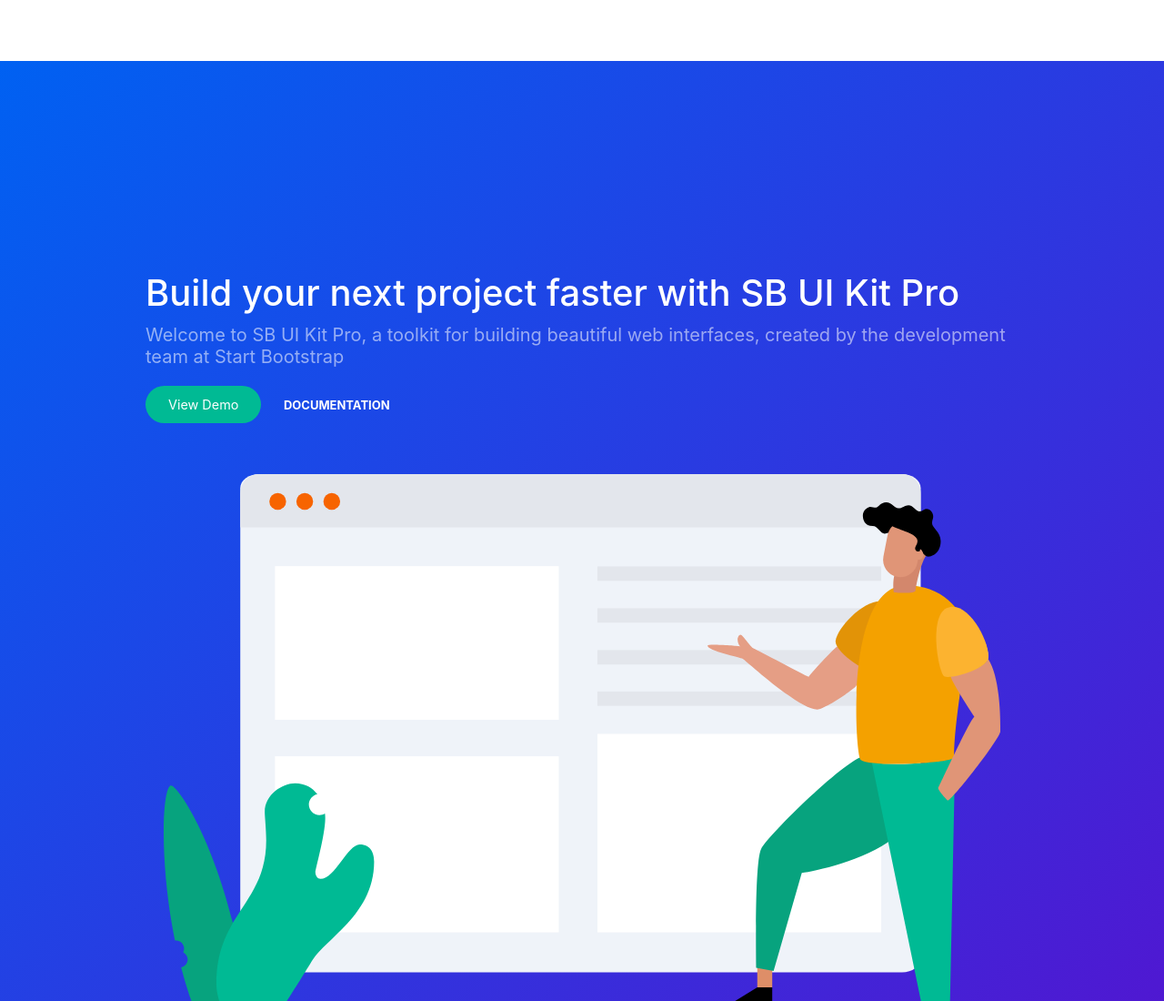
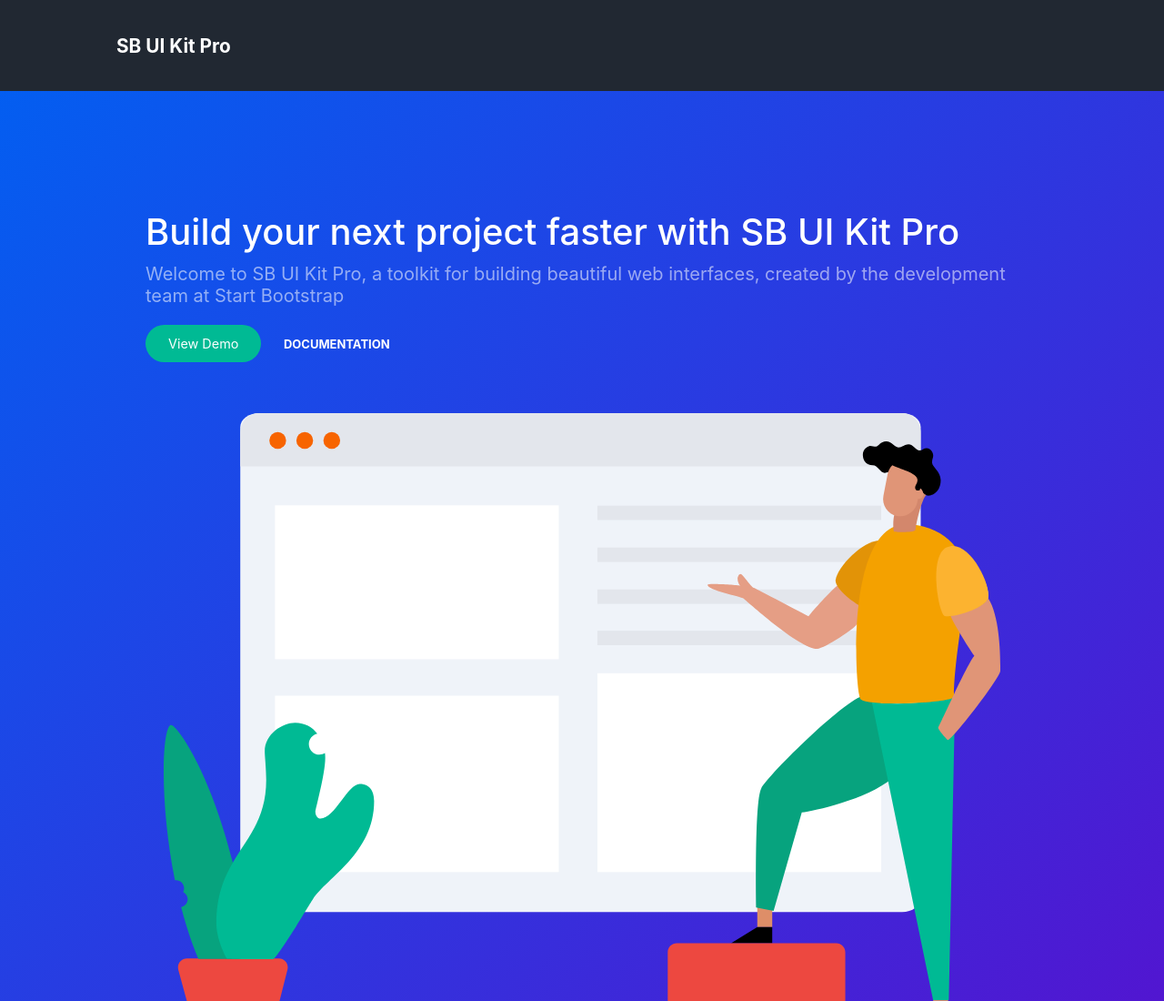
Before and after one commit to PranavTalreja04/CC-Task-Frontend-PT, a plain HTML site: page index.html in a window 1280 px wide. Shown: the top 1100 px of the page at 91% size. Drawn offline with Linux system fonts and the light colour scheme.

Commit message:
Update index.css

```diff
--- a/index.css
+++ b/index.css
@@ -5,6 +5,22 @@
 }
 nav {
   z-index: 101;
+} .nav-short {
+  position: fixed;
+  display: flex;
+  width: 100%;
+  height: 100px;
+  justify-content: center;
+  background-color: #212832 !important;
+}
+.nav-short-div {
+  width: 80%;
+  color: white;
+  display: flex;
+  align-items: center;
+}
+.nav-short-right {
+  margin-left: auto;
 }
 .nav-full .nav-div {
   display: flex;
```
